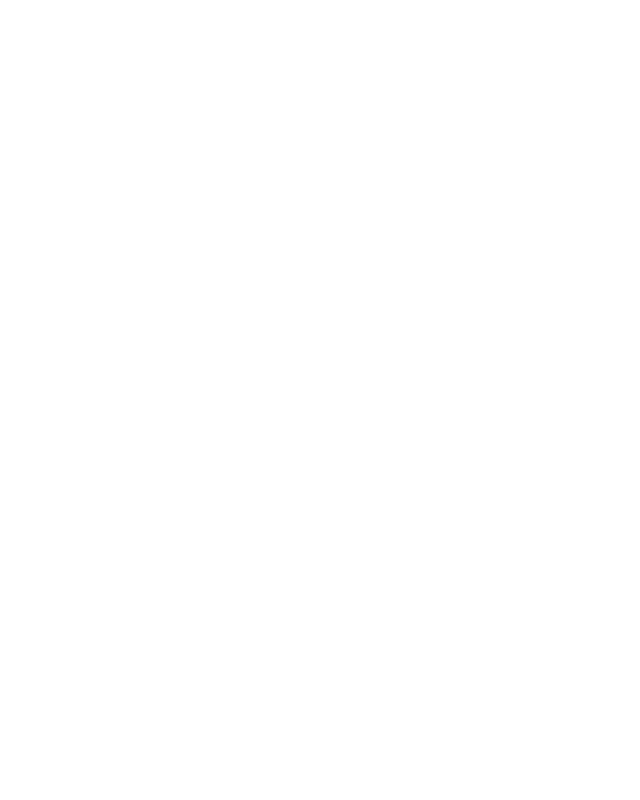
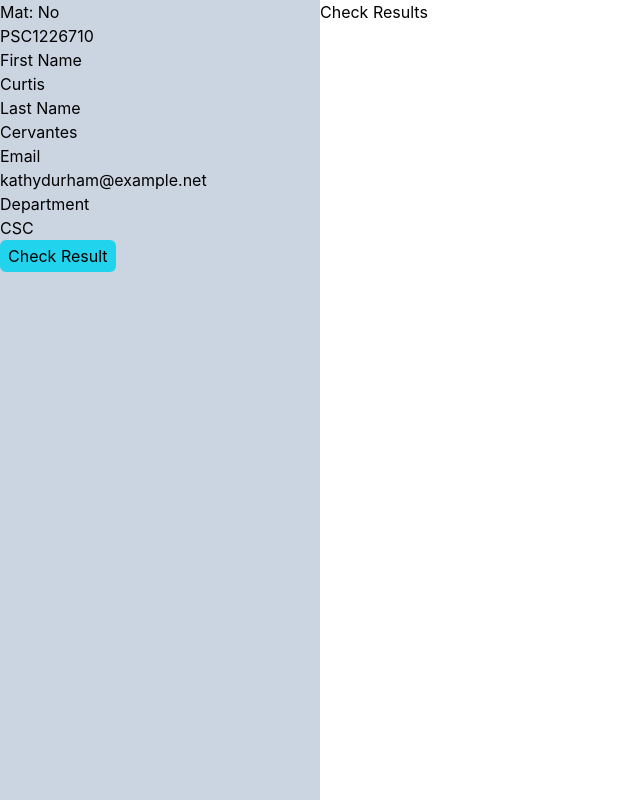
Before and after one commit to DANNYBLAZZE/ResultViewerFrontend, a React (Create React App) app: page /home in a window 1280 px wide. Shown: the whole page, without its empty margins (0-640 px from the left). Built offline with nearby package versions, Linux system fonts and the light colour scheme.

Commit message:
Proxy requests to backend development sever

```diff
--- a/package.json
+++ b/package.json
@@ -2,6 +2,7 @@
   "name": "frontend",
   "version": "0.1.0",
   "private": true,
+  "proxy": "http://localhost:5000",
   "dependencies": {
     "@testing-library/jest-dom": "^5.17.0",
     "@testing-library/react": "^13.4.0",
--- a/src/context/UserContext.js
+++ b/src/context/UserContext.js
@@ -1,28 +1,30 @@
-import {createContext, useContext} from "react";
-import {json} from "react-router-dom";
+import {createContext, useContext, useState} from "react";
 
 export const UserContext = createContext();
 
 export const useUser = () => useContext(UserContext);
 
 export const UserProvider = ({children}) => {
+    const [userState, setUserState] = useState({});
+
     const signIn = async (mat_no, password) => {
         console.log(mat_no, password);
-        return fetch("http://localhost:5000/login", {
+        return fetch("/api/login", {
             method: "POST",
             body: JSON.stringify({mat_no: mat_no, password: password}),
             headers: {
                 "Content-Type": "application/json",
             },
+            credentials: "include",
         })
             .then((res) => {
                 console.log(res);
-                if (!res.ok)
-                    throw new Error();
-                return res.text();
+                if (!res.ok) throw new Error();
+                return res.json();
             })
             .then((data) => {
-                console.log("yeah", data);
+                setUserState(data);
+                console.log(data);
                 return true;
             })
             .catch((error) => {
@@ -35,8 +37,31 @@ export const UserProvider = ({children}) => {
 
     const signOut = () => {};
 
+    console.log(userState);
+
+    const getUserData = async () => {
+        return fetch(`/api/get_details`, {
+            method: "GET",
+            credentials: "include",
+        })
+            .then((res) => {
+                if (!res.ok) throw new Error();
+                return res.JSON();
+            })
+            .then((data) => {
+                console.log(data);
+                return data;
+            })
+            .catch((error) => {
+                console.log(error);
+                return [];
+            });
+    };
+
     return (
-        <UserContext.Provider value={{signIn, signUp, signOut}}>
+        <UserContext.Provider
+            value={{userState, signIn, getUserData, signUp, signOut}}
+        >
             {children}
         </UserContext.Provider>
     );
--- a/src/pages/Home.js
+++ b/src/pages/Home.js
@@ -1,7 +1,44 @@
-import React from 'react'
+import React from "react";
+import {useUser} from "../context/UserContext";
 
 export default function Home() {
-  return (
-    <div></div>
-  )
+    const {getUserData} = useUser();
+
+
+    // getUserData();
+
+    return (
+        <div className="grid grid-cols-8 w-full h-screen">
+            <div className="bg-slate-300 col-span-2">
+                <div>
+                    <div>
+                        <p>Mat: No</p>
+                        <p>PSC1226710</p>
+                    </div>
+                    <div>
+                        <p>First Name</p>
+                        <p>Curtis</p>
+                    </div>
+                    <div>
+                        <p>Last Name</p>
+                        <p>Cervantes</p>
+                    </div>
+                    <div>
+                        <p>Email</p>
+                        <p>kathydurham@example.net</p>
+                    </div>
+                    <div>
+                        <p>Department</p>
+                        <p className="uppercase">csc</p>
+                    </div>
+                </div>
+                <button className="bg-cyan-400 px-2 py-1 rounded-md">
+                    Check Result
+                </button>
+            </div>
+            <div className="col-span-6">
+                <p>Check Results</p>
+            </div>
+        </div>
+    );
 }
```
